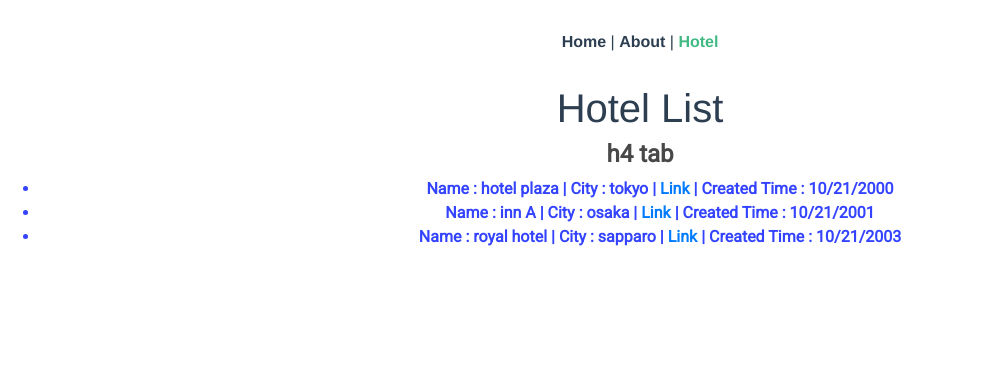
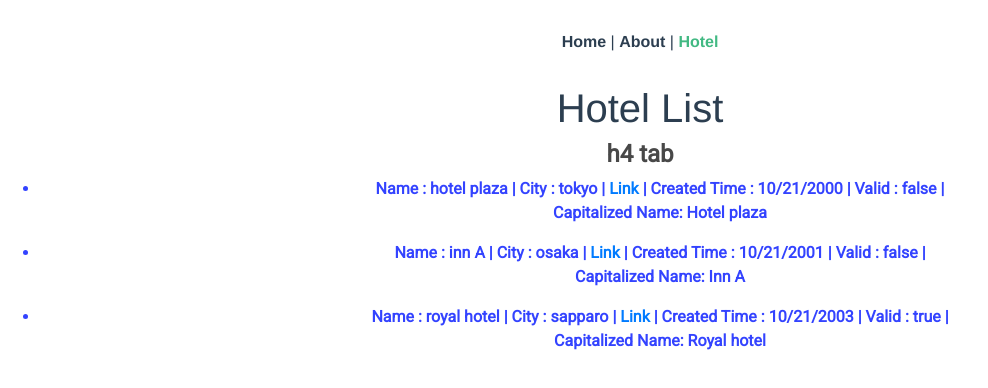
Before and after one commit to yennanliu/vue-admin-system, a Vue app: page /hotel in a window 1280 px wide. Shown: the top 388 px of the page, without its empty margins (0-988 px from the left). Built offline with nearby package versions, Linux system fonts and the light colour scheme.

Commit message:
fix method syntax, make method call work

```diff
--- a/src/views/Hotel/Hotel.vue
+++ b/src/views/Hotel/Hotel.vue
@@ -9,7 +9,8 @@
         Name : {{ hotel.name }} | City : {{ hotel.city }} |
         <a href="http://booking.com">Link</a> | Created Time :
         {{ hotel.created_time }}
-        <!-- | Valid : {{ this.isValid(hotel.created_time) }} -->
+        | Valid : {{ checkIfValid(hotel.created_time) }} |
+        <p>Capitalized Name: {{ capitalizeString(hotel.name) }}</p>
       </li>
     </ul>
   </div>
@@ -27,18 +28,20 @@ export default {
       hotels: hotelData,
     };
   },
+
+  methods: {
+    capitalizeString(value) {
+      return value.charAt(0).toUpperCase() + value.slice(1);
+    },
+    checkIfValid(inputDate) {
+      let givenDate1 = new Date("10/21/2001"); // Past Date
+      let diff = new Date(inputDate) - givenDate1.getTime();
+      console.log("diff = " + diff);
+      //return "123";
+      return diff > 0;
+    },
+  },
 };
-
-function myPrint() {
-  console.log(123);
-}
-
-function isValid(inputDate) {
-  let givenDate1 = new Date("10/21/2001"); // Past Date
-  let diff = new Date(inputDate) - givenDate1.getTime();
-  console.log("diff = " + diff);
-  return diff > 0;
-}
 </script>
 
 <style scoped>
```
